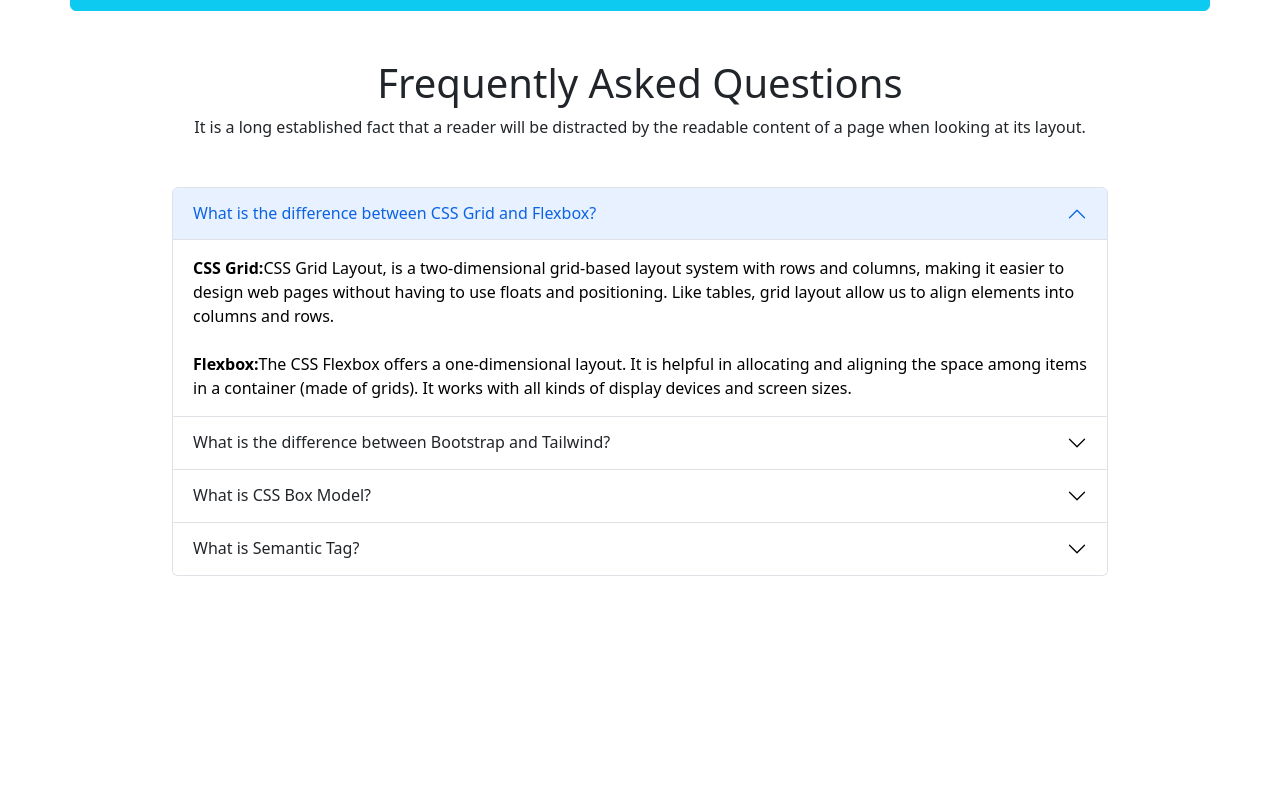
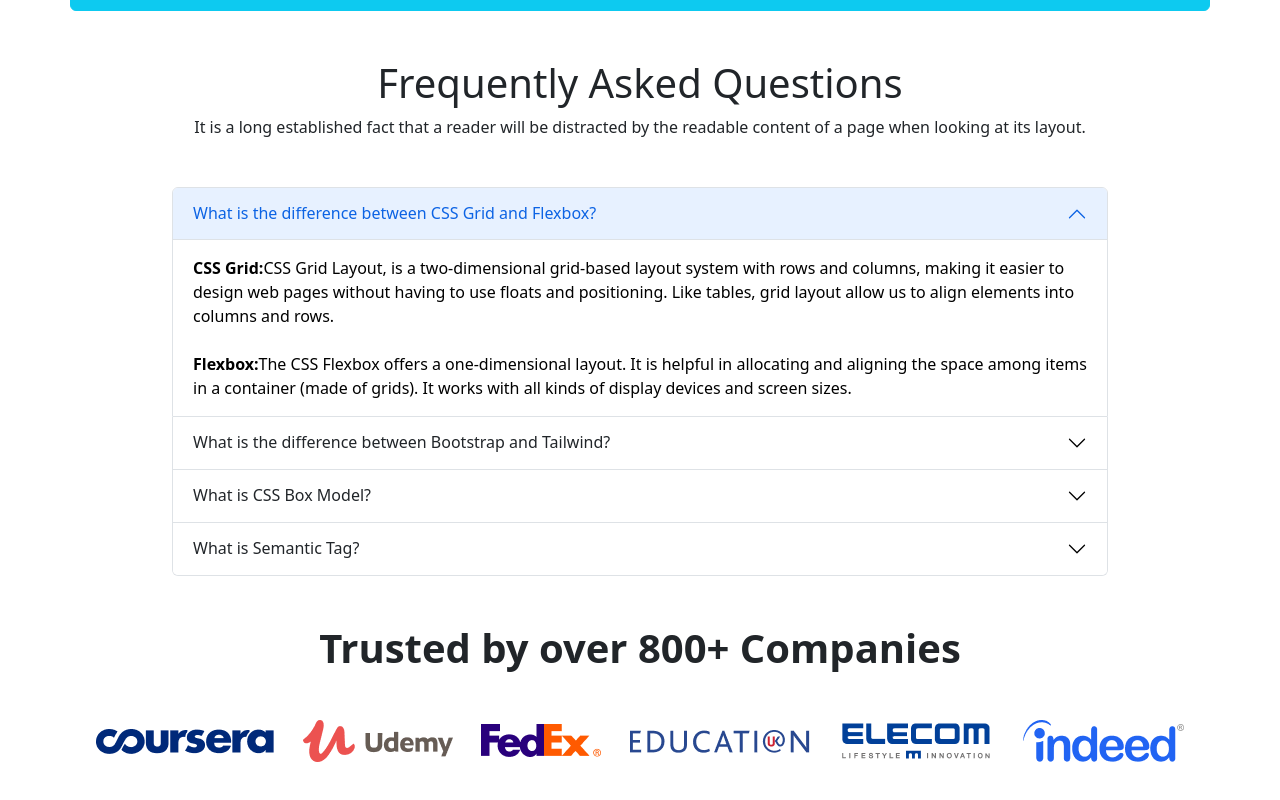
Before and after one commit to mahfuzahmed7/Assignment-3, a plain HTML site: page index.html in a window 1280 px wide. Shown: the part 1983-2783 px from the top of the page. Before the commit the page ends 2559 px from the top, so only its background shows below. Drawn offline with nearby package versions, Linux system fonts and the light colour scheme.

Commit message:
added trusted companies

```diff
--- a/index.html
+++ b/index.html
@@ -398,6 +398,32 @@
         </div>
     </section>
     <!----------Question part End------------->
+    <!----------Trusted companies part Start------------->
+    <section class="container my-5 d-none d-xl-block">
+        <h1 class="fs-1 fw-bolder text-center">Trusted by over 800+ Companies</h1>
+        <div class="d-flex justify-content-around align-items-center my-5">
+            <div>
+                <img src="images/company/company-1.png" class="img-fluid" alt="">
+            </div>
+            <div>
+                <img src="images/company/company-2.png" class="img-fluid" alt="">
+            </div>
+            <div>
+                <img src="images/company/company-3.png" class="img-fluid" alt="">
+            </div>
+            <div>
+                <img src="images/company/company-4.png" class="img-fluid" alt="">
+            </div>
+            <div>
+                <img src="images/company/company-5.png" class="img-fluid" alt="">
+            </div>
+            <div>
+                <img src="images/company/company-6.png" class="img-fluid" alt="">
+            </div>
+
+        </div>
+    </section>
+    <!----------Trusted companies part End------------->
     <script src="https://cdn.jsdelivr.net/npm/bootstrap@5.2.0/dist/js/bootstrap.bundle.min.js"></script>
 </body>
 
```
